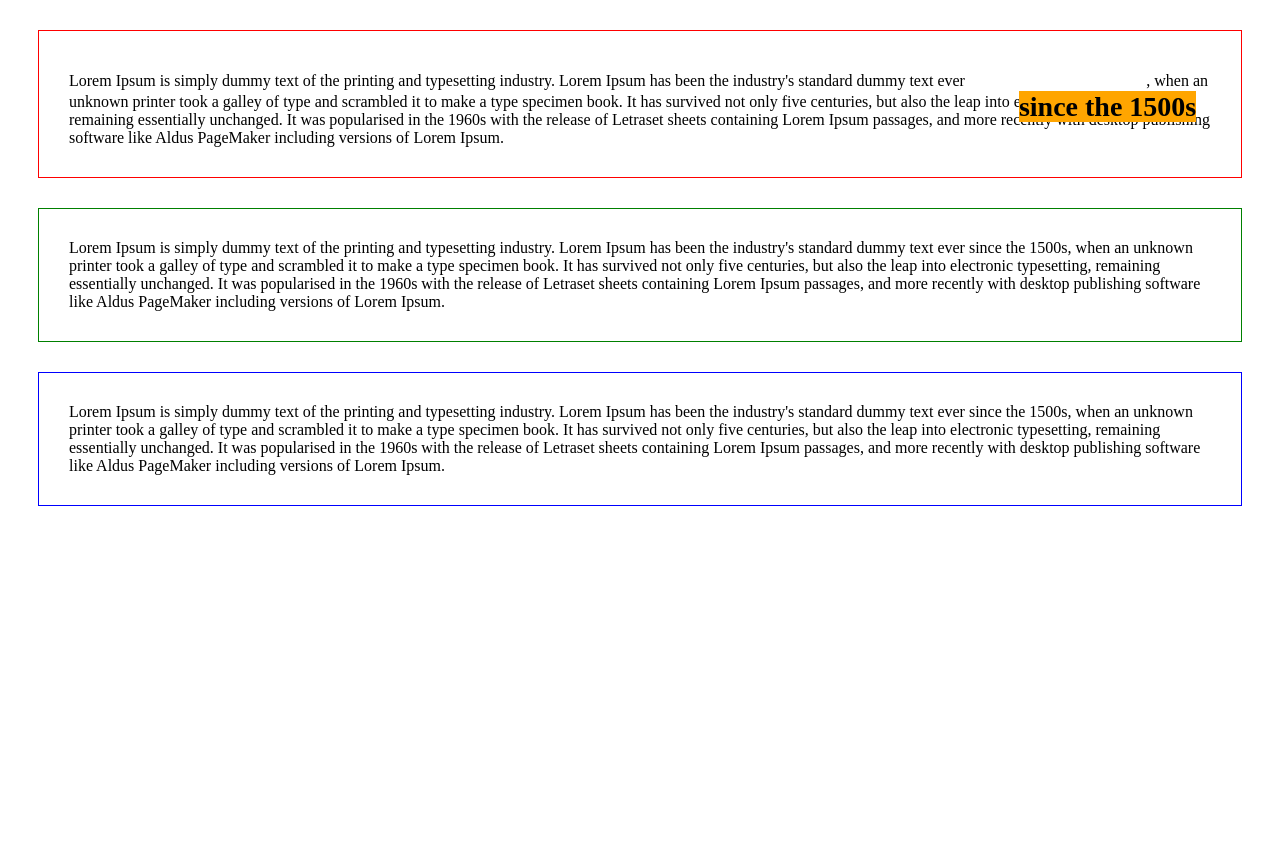
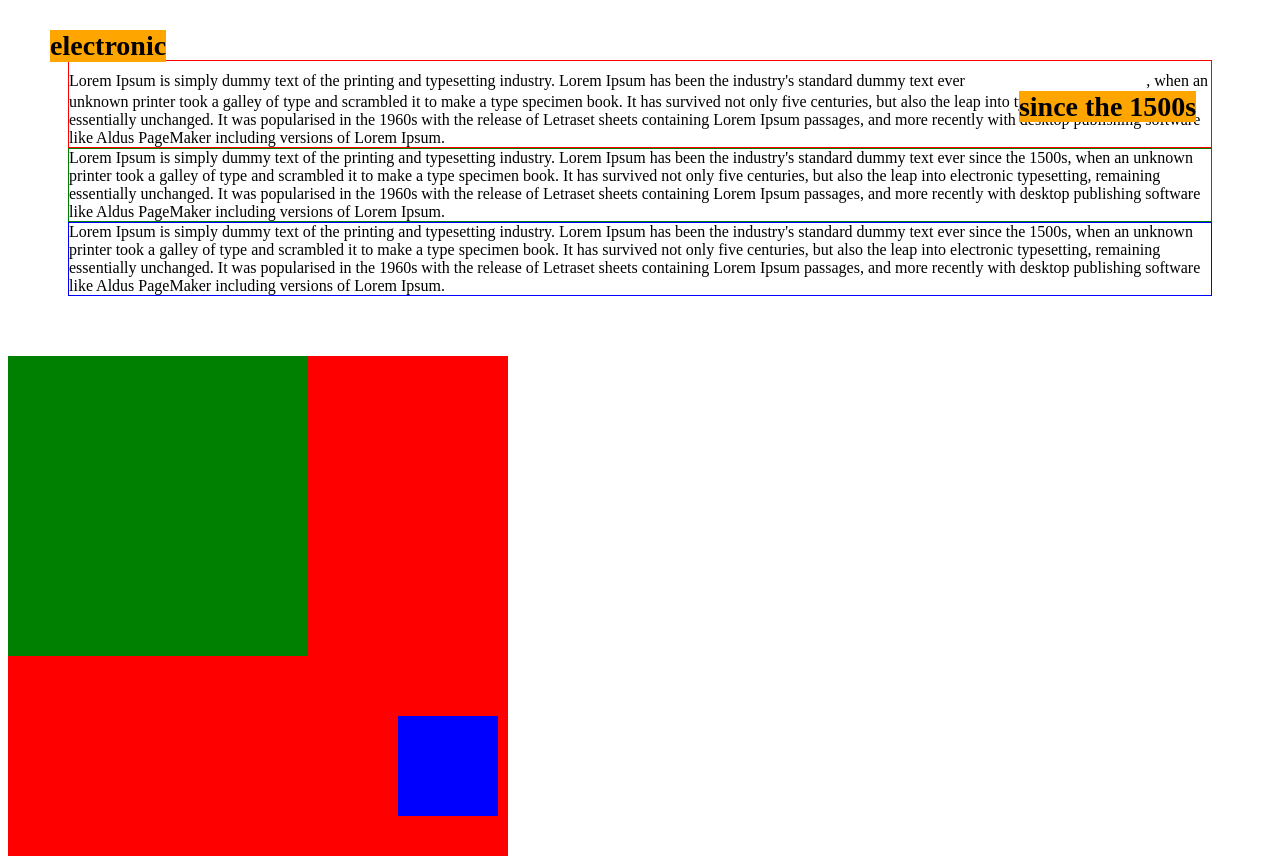
Before and after one commit to cha2h22/HTML-CSS, a plain HTML site: page HTML-CSS-03/02_HTML-CSS-core-concepts/09-positioning/positioning.html in a window 1280 px wide. Before the commit the page ends 800 px from the top, so only its background shows below. Drawn offline with Linux system fonts and the light colour scheme.

Commit message:
positioning2 study

```diff
--- a/HTML-CSS-03/02_HTML-CSS-core-concepts/09-positioning/positioning.html
+++ b/HTML-CSS-03/02_HTML-CSS-core-concepts/09-positioning/positioning.html
@@ -6,8 +6,9 @@
     <link rel="stylesheet" href="styles.css">
 </head>
 <body>
+    <div class="first">
         <div class="red">
-        Lorem Ipsum is simply dummy text of the printing and typesetting industry. Lorem Ipsum has been the industry's standard dummy text ever <b>since the 1500s</b>, when an unknown printer took a galley of type and scrambled it to make a type specimen book. It has survived not only five centuries, but also the leap into electronic typesetting, remaining essentially unchanged. It was popularised in the 1960s with the release of Letraset sheets containing Lorem Ipsum passages, and more recently with desktop publishing software like Aldus PageMaker including versions of Lorem Ipsum.
+            Lorem Ipsum is simply dummy text of the printing and typesetting industry. Lorem Ipsum has been the industry's standard dummy text ever <b class="b1">since the 1500s</b>, when an unknown printer took a galley of type and scrambled it to make a type specimen book. It has survived not only five centuries, but also the leap into <b class="b2">electronic</b> typesetting, remaining essentially unchanged. It was popularised in the 1960s with the release of Letraset sheets containing Lorem Ipsum passages, and more recently with desktop publishing software like Aldus PageMaker including versions of Lorem Ipsum.
         </div>
 
         <div class="green">
@@ -17,6 +18,14 @@
         <div class="blue">
             Lorem Ipsum is simply dummy text of the printing and typesetting industry. Lorem Ipsum has been the industry's standard dummy text ever since the 1500s, when an unknown printer took a galley of type and scrambled it to make a type specimen book. It has survived not only five centuries, but also the leap into electronic typesetting, remaining essentially unchanged. It was popularised in the 1960s with the release of Letraset sheets containing Lorem Ipsum passages, and more recently with desktop publishing software like Aldus PageMaker including versions of Lorem Ipsum.
         </div>
+    </div>
+
+    <div class="red2">
+        <div class="green2">
+            <div class="blue2">
+            </div>
+        </div>
+    </div>
 
 </body>
 </html>
--- a/HTML-CSS-03/02_HTML-CSS-core-concepts/09-positioning/styles.css
+++ b/HTML-CSS-03/02_HTML-CSS-core-concepts/09-positioning/styles.css
@@ -1,4 +1,4 @@
-div {
+.first {
     margin: 30px;
     padding: 30px;
 }
@@ -15,10 +15,43 @@ div {
     border: 1px solid blue;
 }
 
-b {
+.b1 {
     font-size: 28px;
     background-color: orange;
-    position: relative; /* 원래 있어야 할 공간에  */
+    position: relative; /* 원래 있어야 할 공간에서 이동시키는 것, 원래 있던 공간에 빈 공간이 생김*/
     top: 30px; /* 위에 30px 공간을 만드는 것 */
-    left: 50px;
+    left: 50px; /*원래 있어야 하는 공간에서 떨어짐*/
 }
+
+.b2 {
+    font-size: 28px;
+    background-color: orange;
+    position: fixed; /* 위치가 고정됨, 원래 있던 공간에 빈 공간이 안 생김, 브라우저 윈도우가 기준*/
+    top: 30px; /* 위에 30px 공간을 만드는 것 */
+    left: 50px; /*원래 있어야 하는 공간에서 떨어짐*/
+}
+
+.red2 {
+    background-color: red;
+    width: 500px;
+    height: 500px;
+    position: relative;
+}
+
+.green2 {
+    background-color: green;
+    width: 300px;
+    height: 300px;
+    /* position: relative;
+    top: 40px;
+    left: 90px; */
+}
+
+.blue2 {
+    background-color: blue;
+    height: 100px;
+    width: 100px;
+    position: absolute; /*absolute는 가장 가까운 positioning이 된 조상요소를 기준으로 위치를 잡음 (green)*/
+    bottom: 40px;
+    right: 10px;
+}
```
Lines whose indentation alone changed are shown as unchanged.
